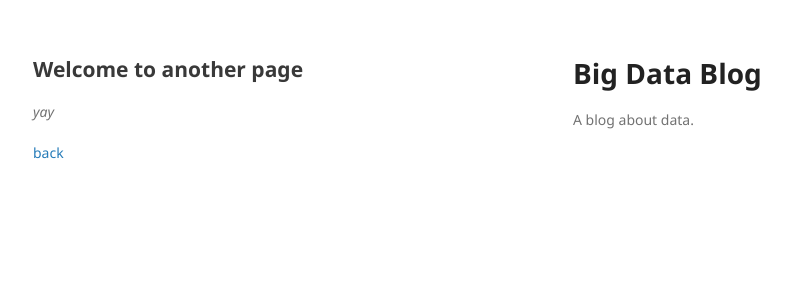
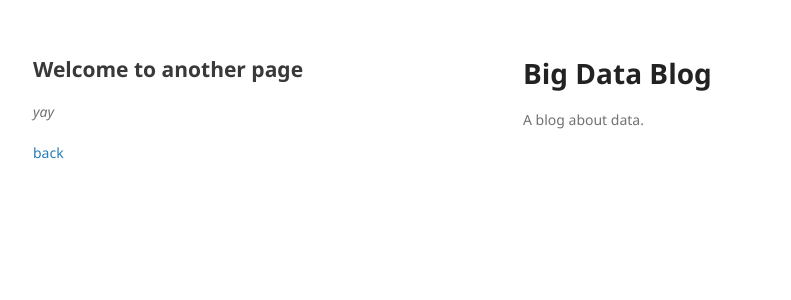
Before and after one commit to benquachtran/bigdatablog, a Jekyll site: the page built from another-page.md, in a window 1280 px wide. Shown: the top 300 px of the page, without its empty margins (337-1128 px from the left). Built offline with Jekyll 4.4.1, drawn with Linux system fonts in a browser that asks for light colours; our own code applies the rules of GitHub Pages for plain Markdown files.

Commit message:
Update jekyll-theme-minimal.scss

```diff
--- a/_sass/jekyll-theme-minimal.scss
+++ b/_sass/jekyll-theme-minimal.scss
@@ -109,7 +109,7 @@ header {
   width:270px;
   float:left;
   position:fixed;
-  right:100px;
+  right:150px;
   -webkit-font-smoothing:subpixel-antialiased;
 }
 
```
